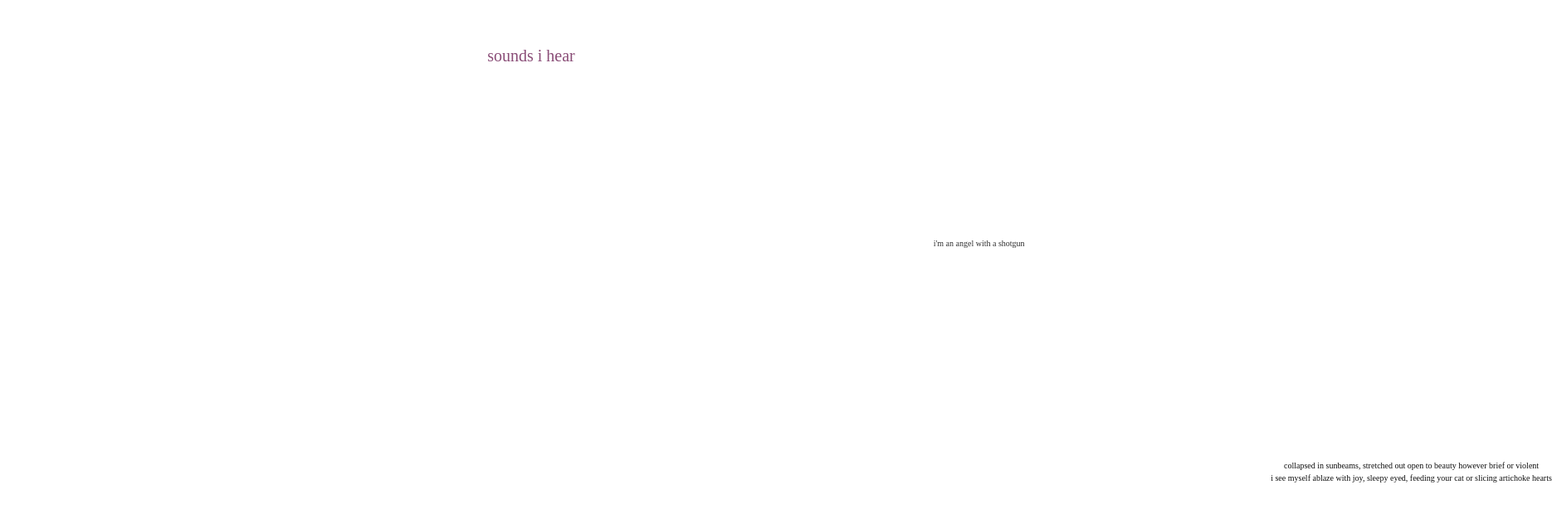
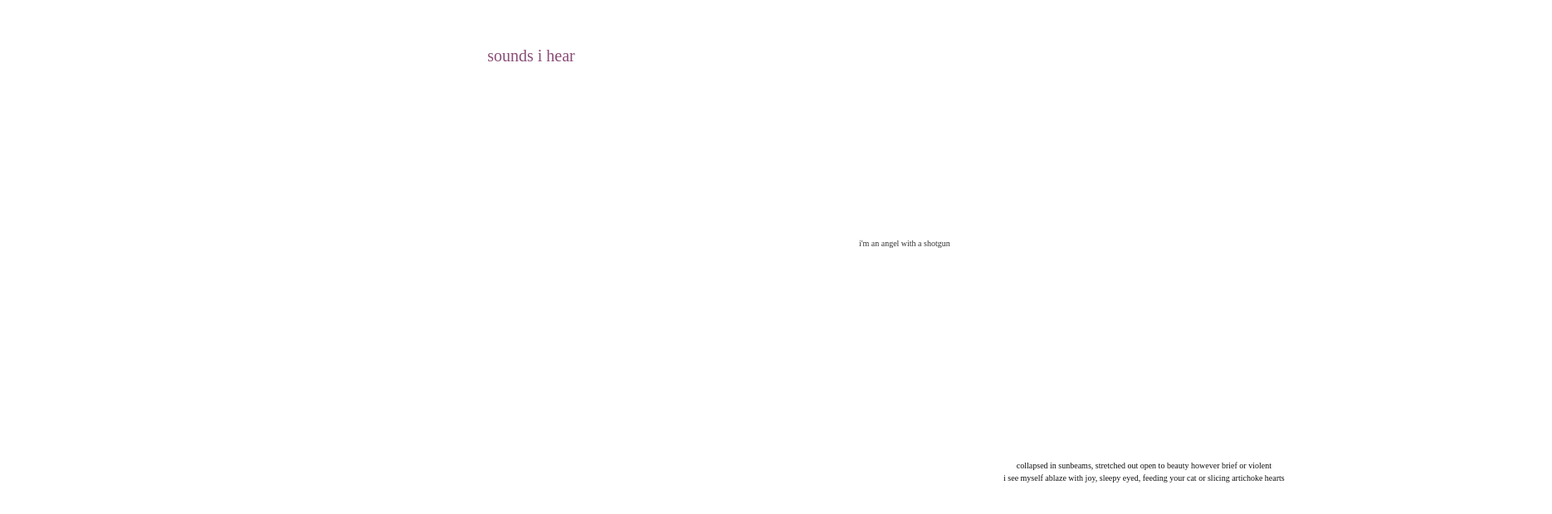
Before and after one commit to braisedtofu/sounds-i-hear, a React (Vite) app: page / in a window 1280 px wide. Shown: the top 620 px of the page at 83% size, 1870 px wide, since content can reach past the window. Built offline with nearby package versions, Linux system fonts and the light colour scheme; a web font is replaced by a local one.

Commit message:
Revert "updated for safari compatibility"
This reverts commit ab07fcb009bde3fae19573d469ece7d54e704a3b.

```diff
--- a/src/App.css
+++ b/src/App.css
@@ -1,6 +1,6 @@
-@-webkit-keyframes floatToLeft {
+@keyframes floatToLeft {
   0% {
-    transform: translateX(calc(100% + 100vw)) translateY(var(--random-y));
+    transform: translateX(100vw) translateY(var(--random-y));
     opacity: 1;
   }
 
@@ -10,7 +10,7 @@
   }
 }
 
-@-webkit-keyframes fadeIn {
+@keyframes fadeIn {
   0% {
     opacity: 0;
   }
@@ -20,7 +20,7 @@
   }
 }
 
-@-webkit-keyframes colorCycle {
+@keyframes colorCycle {
   0% { color: #2A8EA0; }
   25% { color: #8D8122; }
   50% { color: #E12C31; }
@@ -31,7 +31,7 @@
 .container {
   opacity: 0;
   height: 100vh;
-  -webkit-animation: fadeIn 2s ease-in forwards;
+  animation: fadeIn 2s ease-in forwards;
 }
 
 .float-text {
@@ -39,26 +39,23 @@
   opacity: 0;
   position: absolute;
   text-align: center;
-  -webkit-animation: floatToLeft linear infinite;
+  animation: floatToLeft linear infinite;
   backface-visibility: hidden;
   cursor: pointer;
 }
 
-.float-text-wrapper:hover .float-text {
-  -webkit-animation-name: floatToLeft, colorCycle;
-  -webkit-animation-duration: 30s, 3s;
-  -webkit-animation-timing-function: linear;
-  -webkit-animation-iteration-count: infinite;
+.float-text-wrapper .float-text {
+  animation: floatToLeft linear infinite;
 }
 
 .float-text-wrapper:hover .float-text {
 
-  -webkit-animation: floatToLeft linear infinite, colorCycle 3s infinite;
+  animation: floatToLeft linear infinite, colorCycle 3s infinite;
 }
 
 .float-text-wrapper:hover .float-text-wrapper-inner {
   opacity: 1;
-  -webkit-animation: colorCycle 3s infinite;
+  animation: colorCycle 3s infinite;
 }
 
 
@@ -74,7 +71,7 @@
   position: fixed;
   top: 50%;
   left: 50%;
-  -webkit-transform: translate(-50%, -50%);
+  transform: translate(-50%, -50%);
   padding: 20px;
   border-radius: 8px;
   pointer-events: none;
```
